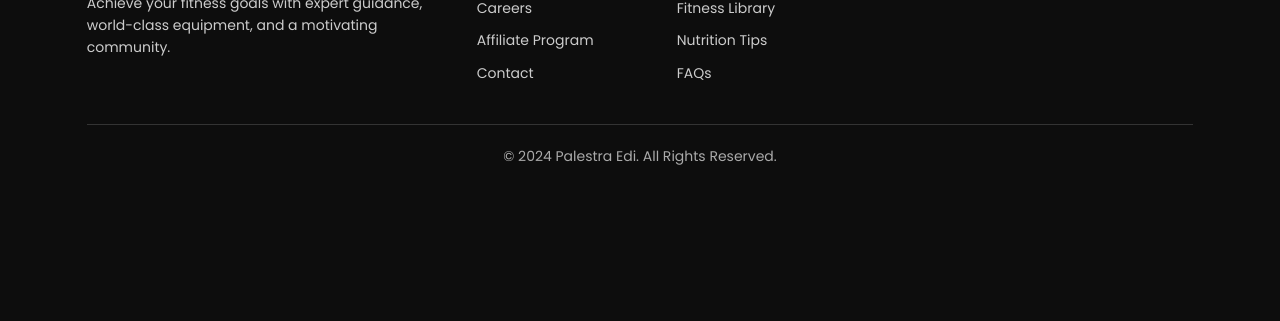
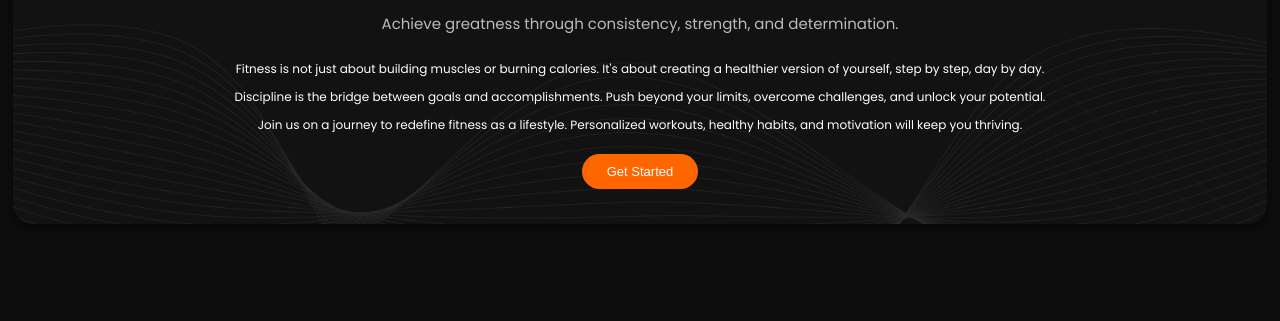
Before and after one commit to ergishasani/Edi-Gym, a plain HTML site: page index.html in a window 1280 px wide. Shown: the part 5249-5570 px from the top of the page. Before the commit the page ends 5467 px from the top, so only its background shows below. Drawn offline with Linux system fonts and the light colour scheme.

Commit message:
quote section added

```diff
--- a/css/style.css
+++ b/css/style.css
@@ -61,8 +61,14 @@ body {
     display: flex;
     flex-direction: column;
     align-items: center;
+    font-family: var(--font-body);
+    color: var(--color-neutral-light);
 }
-img, h2, header{
+
+
+img,
+h2,
+header {
     user-select: none;
 }
 
@@ -871,6 +877,98 @@ img, h2, header{
 }
 
 
+/* Quote Section */
+.quote-section {
+    position: relative;
+    height: 300px;
+    display: flex;
+    justify-content: center;
+    align-items: center;
+    overflow: hidden;
+    border-radius: 20px;
+    margin: 50px auto;
+    width: 98%;
+    background-color: #121212;
+    box-shadow: 0px 4px 10px rgba(0, 0, 0, 0.5);
+}
+
+/* Background Image for Lines */
+.background-lines {
+    position: absolute;
+    top: 0;
+    left: 0;
+    width: 100%;
+    height: 100%;
+    background-image: url('/img/lines.png');
+    /* Replace with your image path */
+    background-size: cover;
+    background-position: center;
+    opacity: 0.2;
+    /* Adjust for subtle effect */
+    z-index: 1;
+    pointer-events: none;
+    /* Prevent the image from blocking clicks */
+}
+
+.quote-container {
+    text-align: center;
+    z-index: 2;
+    position: relative;
+}
+
+.quote-title {
+    font-size: 2.5rem;
+    color: var(--color-primary);
+    font-weight: bold;
+    margin: 0 0 15px;
+}
+
+.quote-subtitle {
+    font-size: 1.5rem;
+    color: #bbb;
+    margin-bottom: 25px;
+}
+
+.quote-button {
+    background-color: #ff6600;
+    color: #fff;
+    border: none;
+    border-radius: 25px;
+    padding: 10px 25px;
+    font-size: 1.3rem;
+    margin-top: 1rem;
+    cursor: pointer;
+    transition: background-color 0.3s;
+}
+
+.quote-button:hover {
+    background-color: #e05500;
+}
+
+.quote-text p {
+    font-size: 1.2rem;
+    margin-bottom: 1rem;
+}
+
+@media screen and (max-width: 768px) {
+    .quote-section {
+        height: 450px;
+    }
+
+    .quote-text{
+        display: flex;
+        flex-direction: column;
+        justify-content: center;
+        align-items: center;
+        width: 100%;
+    }
+    .quote-text p {
+        font-size: 1.1rem;
+        max-width: 90%;
+    }
+}
+
+
 /* Footer Section */
 .footer {
     background-color: var(--color-secondary);
--- a/index.html
+++ b/index.html
@@ -456,6 +456,33 @@
         </div>
     </section>
 
+    <!-- Quote Section -->
+    <section class="quote-section">
+        <div class="background-lines"></div>
+        <div class="quote-container">
+            <h2 class="quote-title">Your only limit is you.</h2>
+            <p class="quote-subtitle">
+                Achieve greatness through consistency, strength, and determination.
+            </p>
+            <div class="quote-text">
+                <p>
+                    Fitness is not just about building muscles or burning calories. It's about
+                    creating a healthier version of yourself, step by step, day by day.
+                </p>
+                <p>
+                    Discipline is the bridge between goals and accomplishments. Push beyond
+                    your limits, overcome challenges, and unlock your potential.
+                </p>
+                <p>
+                    Join us on a journey to redefine fitness as a lifestyle. Personalized workouts,
+                    healthy habits, and motivation will keep you thriving.
+                </p>
+            </div>
+            <button class="quote-button">Get Started</button>
+        </div>
+    </section>
+
+
 
 
 
```
Also changed, not shown: script/script.js (line endings or trailing spaces).
